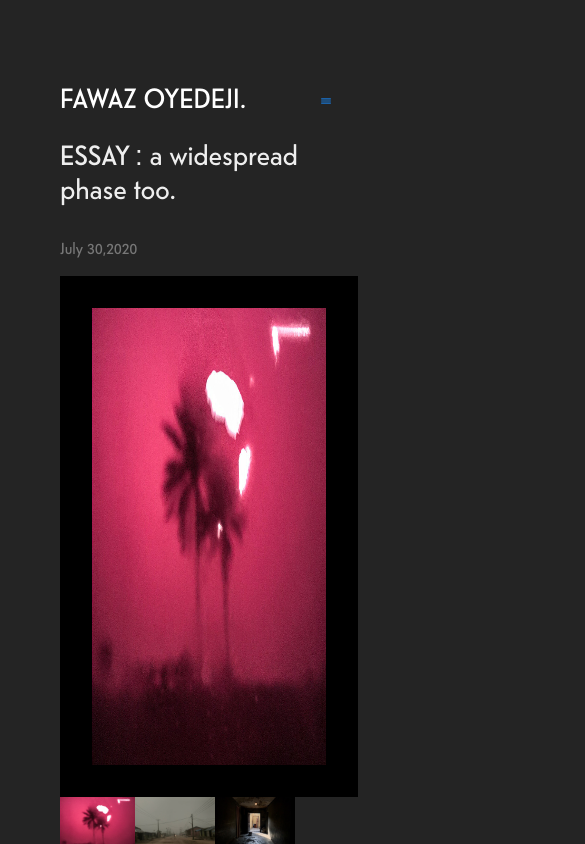
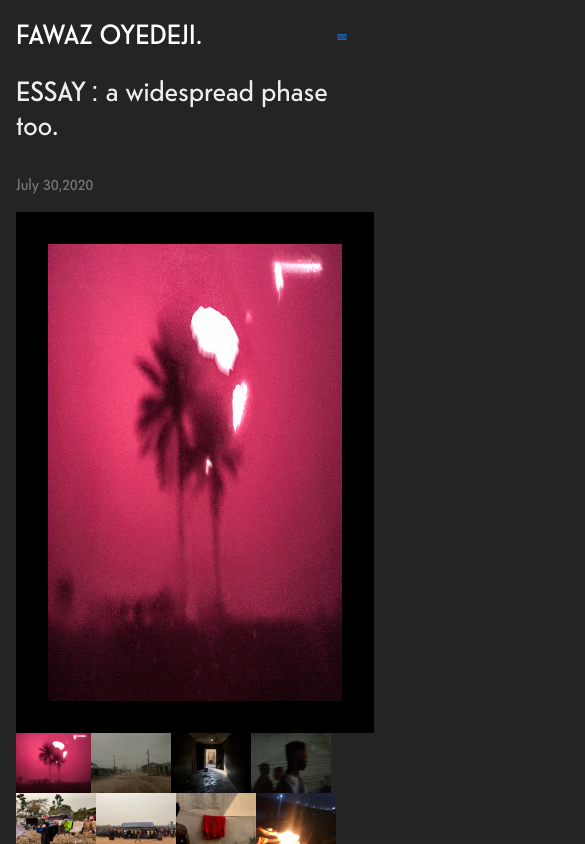
Before and after one commit to zainaboyedeji/fawazoyedeji, a React (Create React App) app: page /repository in a window 390 px wide. Shown: the top 844 px of the page, 585 px wide, since content can reach past the window. Built offline with nearby package versions, Linux system fonts and the light colour scheme.

Commit message:
mobile responsiveness

```diff
--- a/src/Pages/MainView/mainview.scss
+++ b/src/Pages/MainView/mainview.scss
@@ -10,3 +10,17 @@
         }
     }
 }
+
+@media only screen and (max-width: 768px) {
+	.wrap{
+   padding:1rem;
+   margin:0;
+   width:100%;
+   max-width: 100%;
+   .head{
+    .routes{
+       width:100%;
+    }
+   }
+  }
+}
```
